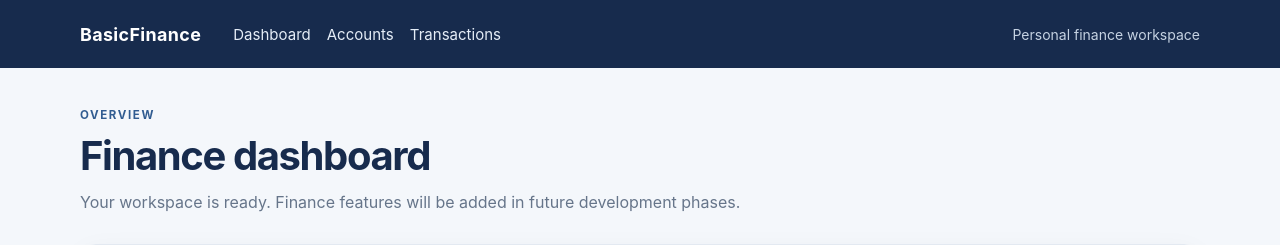
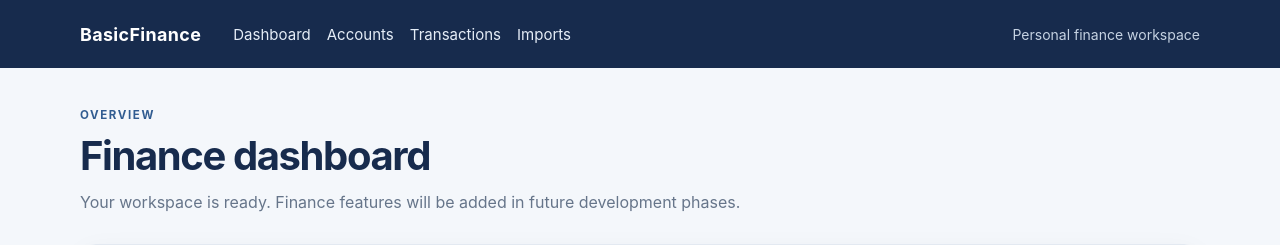
Before and after one commit to dterry55001-cmd/BasicFinance, an ASP.NET Core app: page / in a window 1280 px wide. Shown: the top 245 px of the page. Run offline with ASP.NET Core 8, Linux system fonts and the light colour scheme; the project's own start-up code is not run, and a stand-in starts its controllers and pages.

Commit message:
Add statement imports navigation

```diff
--- a/src/BasicFinance.Web/Views/Shared/_Layout.cshtml
+++ b/src/BasicFinance.Web/Views/Shared/_Layout.cshtml
@@ -15,6 +15,7 @@
             <a class="navigation-link" asp-controller="Home" asp-action="Index">Dashboard</a>
             <a class="navigation-link" asp-controller="Accounts" asp-action="Index">Accounts</a>
             <a class="navigation-link" asp-controller="Transactions" asp-action="Index">Transactions</a>
+            <a class="navigation-link" asp-controller="Imports" asp-action="Index">Imports</a>
         </div>
         <span class="navigation-caption">Personal finance workspace</span>
     </nav>
```
